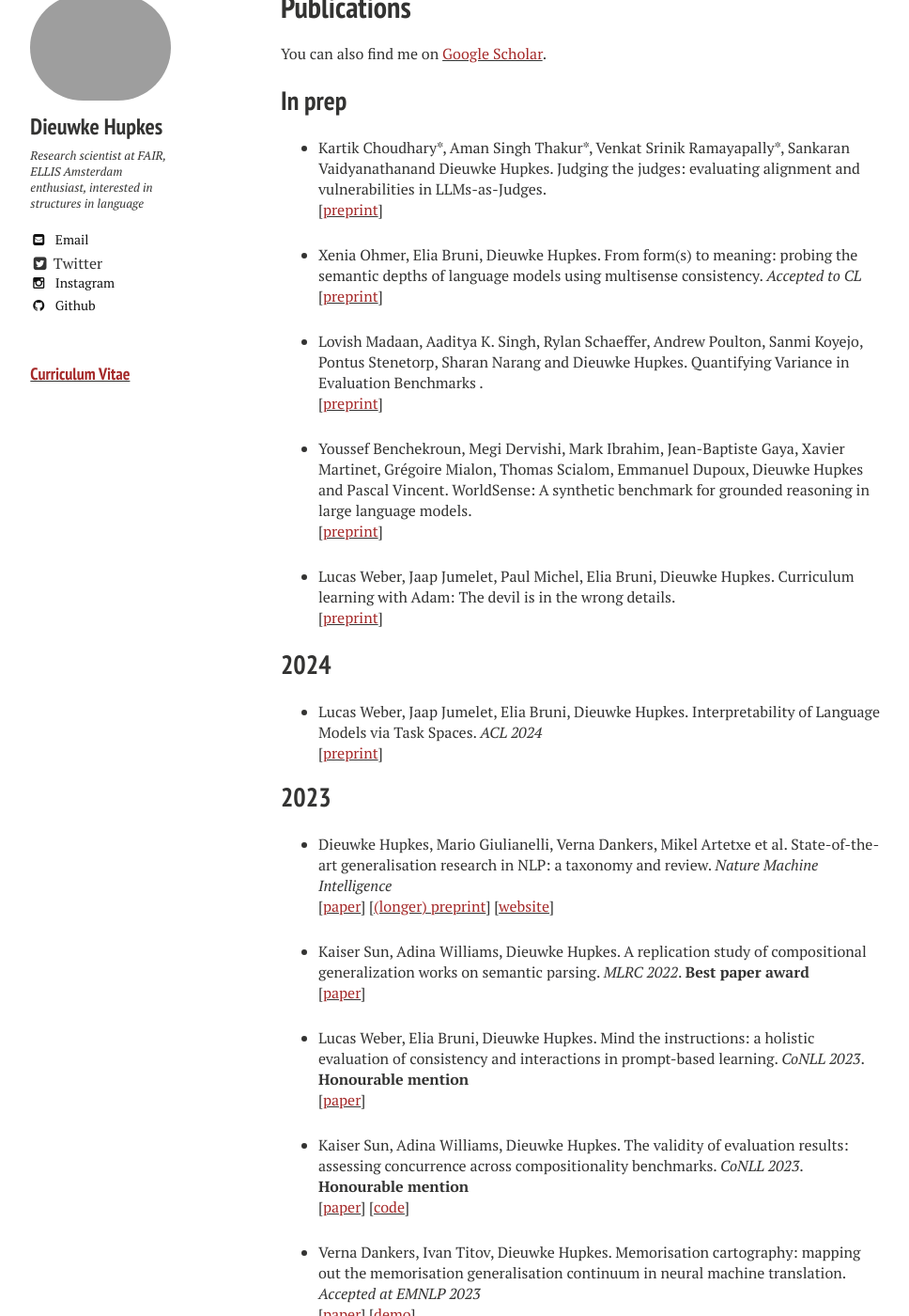
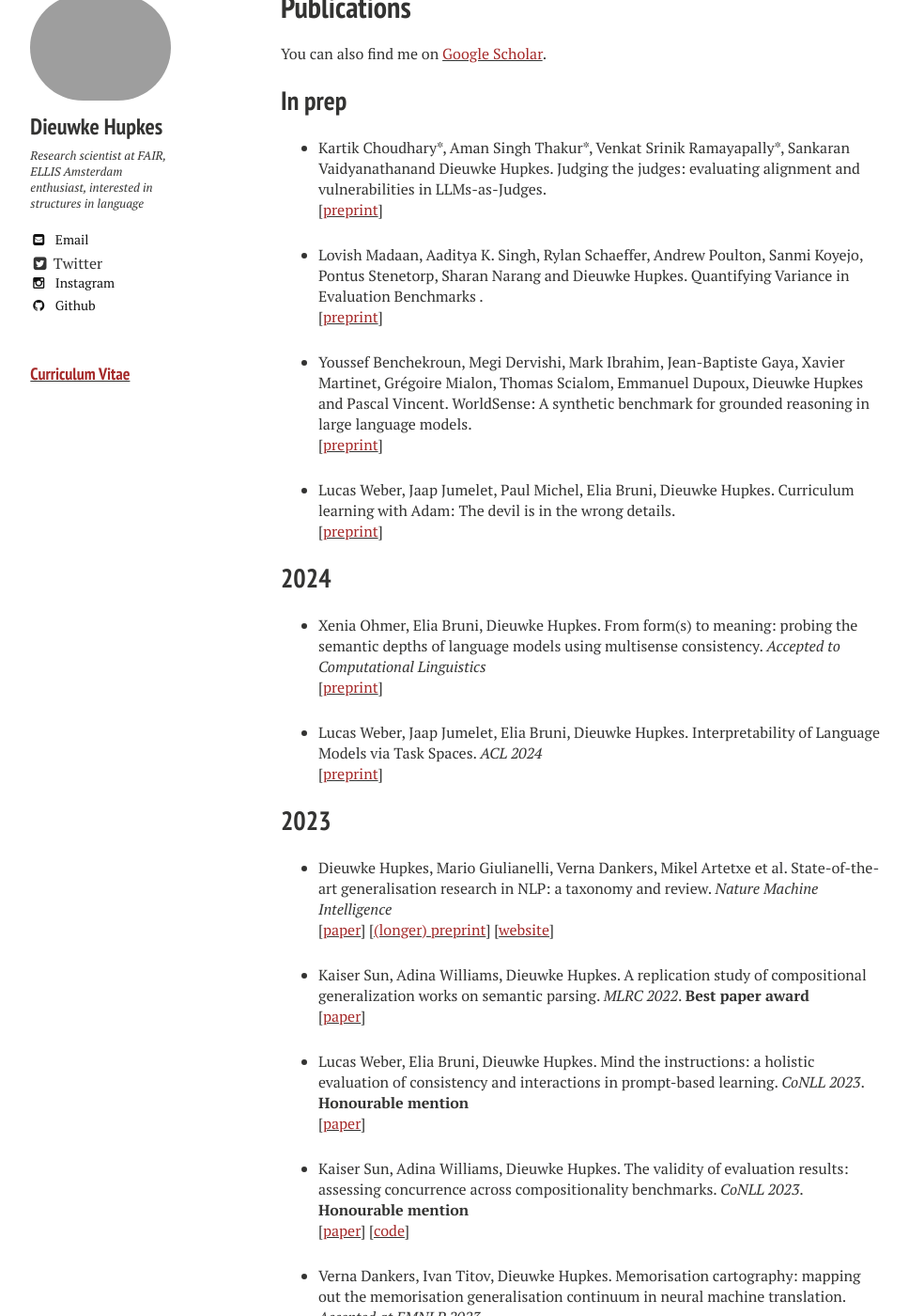
Before and after one commit to dieuwkehupkes/dieuwkehupkes.github.io, a Jekyll site: the page built from publications.md, in a window 1280 px wide and 1400 px high, scrolled down 1087 px. Shown: the whole window at 94% size, without its empty margins (21-989 px from the left). Built offline with Jekyll 4.4.1, drawn with Linux system fonts in a browser that asks for light colours; nearby versions of some CDN libraries; part of the change alters nothing that is shown.

Commit message:
Update camera ready for Xenia's paper

```diff
--- a/publications.md
+++ b/publications.md
@@ -17,9 +17,6 @@ You can also find me on <a href="https://scholar.google.com/citations?user=tAtSM
 * Kartik Choudhary\*, Aman Singh Thakur\*, Venkat Srinik Ramayapally\*, Sankaran Vaidyanathanand Dieuwke Hupkes. Judging the judges: evaluating alignment and vulnerabilities in LLMs-as-Judges. \\
 \[[<font color="brown">preprint</font>](https://arxiv.org/abs/2406.12624){:target="blank"}\]
 
-* Xenia Ohmer, Elia Bruni, Dieuwke Hupkes. From form(s) to meaning: probing the semantic depths of language models using multisense consistency. *Accepted to CL*\\
-\[[<font color="brown">preprint</font>](https://arxiv.org/abs/2404.12145){:target="blank"}\]
-
 * Lovish Madaan, Aaditya K. Singh, Rylan Schaeffer, Andrew Poulton, Sanmi Koyejo, Pontus Stenetorp, Sharan Narang and Dieuwke Hupkes. Quantifying Variance in Evaluation Benchmarks
 . \\
 \[[<font color="brown">preprint</font>](https://arxiv.org/abs/2406.10229){:target="blank"}\]
@@ -31,6 +28,10 @@ You can also find me on <a href="https://scholar.google.com/citations?user=tAtSM
 \[[<font color="brown">preprint</font>](https://arxiv.org/abs/2308.12202){:target="blank"}\]
 
 ## 2024
+
+* Xenia Ohmer, Elia Bruni, Dieuwke Hupkes. From form(s) to meaning: probing the semantic depths of language models using multisense consistency. *Accepted to Computational Linguistics*\\
+\[[<font color="brown">preprint</font>](https://arxiv.org/abs/2404.12145){:target="blank"}\]
+
 
 * Lucas Weber, Jaap Jumelet, Elia Bruni, Dieuwke Hupkes. Interpretability of Language Models via Task Spaces. *ACL 2024* \\
 \[[<font color="brown">preprint</font>](https://arxiv.org/abs/2406.06441){:target="blank"}\]
@@ -57,7 +58,8 @@ You can also find me on <a href="https://scholar.google.com/citations?user=tAtSM
 \[[<font color="brown">demo</font>](https://memorisation-mt-demo.github.io/memorisation-mt-demo/demo.html){:target="blank"}\]
 
 * Xenia Ohmer, Elia Bruni, Dieuwke Hupkes. Evaluating task understanding through multilingual self-consistency: A ChatGPT case study. *GEM*\\
-\[[<font color="brown">preprint</font>](https://arxiv.org/abs/2305.11662){:target="blank"}\]
+\[[<font color="brown">paper</font>](https://aclanthology.org/2023.gem-1.22.pdf){:target="blank"}\]
+\[[<font color="brown">code</font>](https://github.com/XeniaOhmer/multisense_consistency){:target="blank"}\]
 
 * Lucas Weber, Elia Bruni, Dieuwke Hupkes. The ICL Consistency test. *GenBench 2023 CBT submission* \\
 \[[<font color="brown">paper</font>](https://arxiv.org/abs/2312.04945){:target="blank"}\]
```
